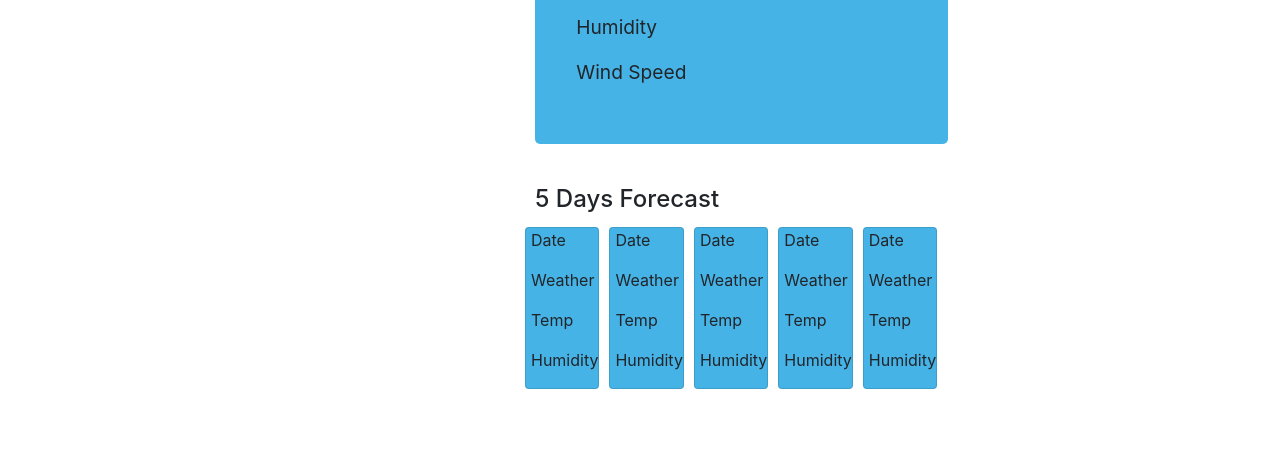
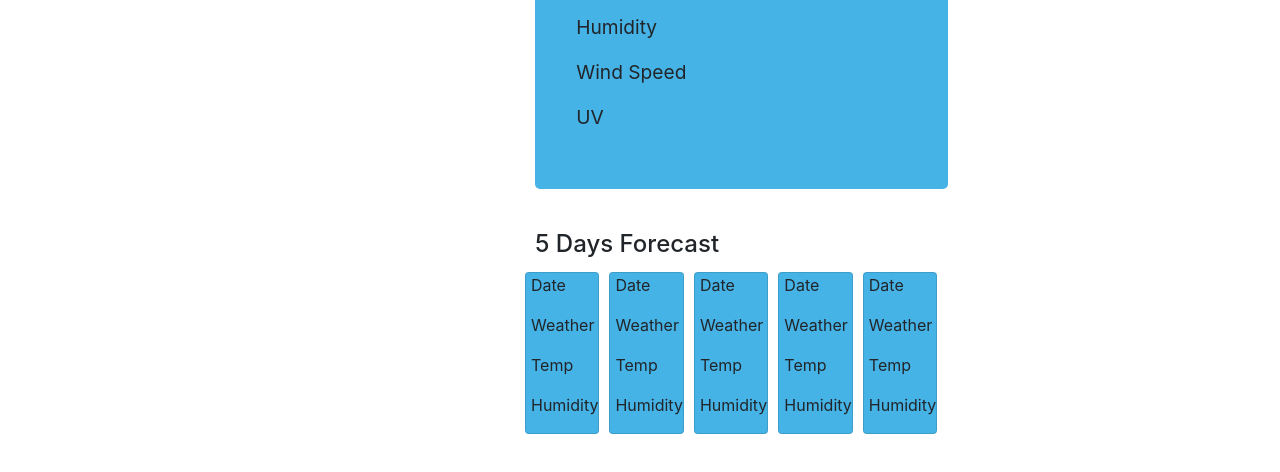
Before and after one commit to regan035/Gen.Homework06, a plain HTML site: page index.html in a window 1280 px wide. Shown: the part 290-762 px from the top of the page. Drawn offline with nearby package versions, Linux system fonts and the light colour scheme.

Commit message:
updateui

```diff
--- a/index.html
+++ b/index.html
@@ -39,7 +39,7 @@
                         <p class="temp">Temp</p>
                         <p class="humidity">Humidity</p>
                         <p class="speed">Wind Speed</p>
-                        <p class="urIndex"></p>
+                        <p class="urIndex">UV</p>
                     </div>
                     <div class="forecast">
                         <h4>5 Days Forecast</h4>
```
